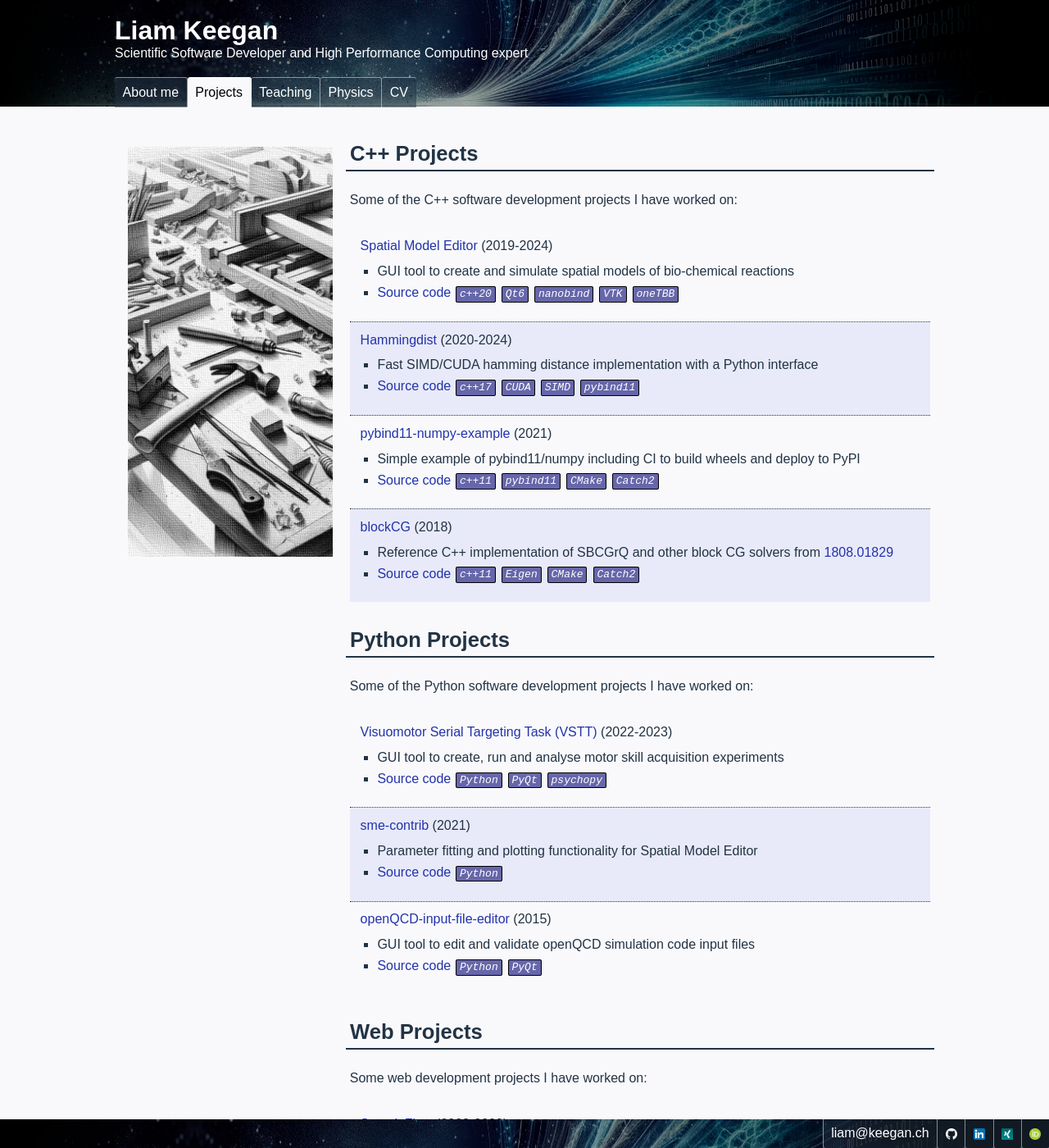
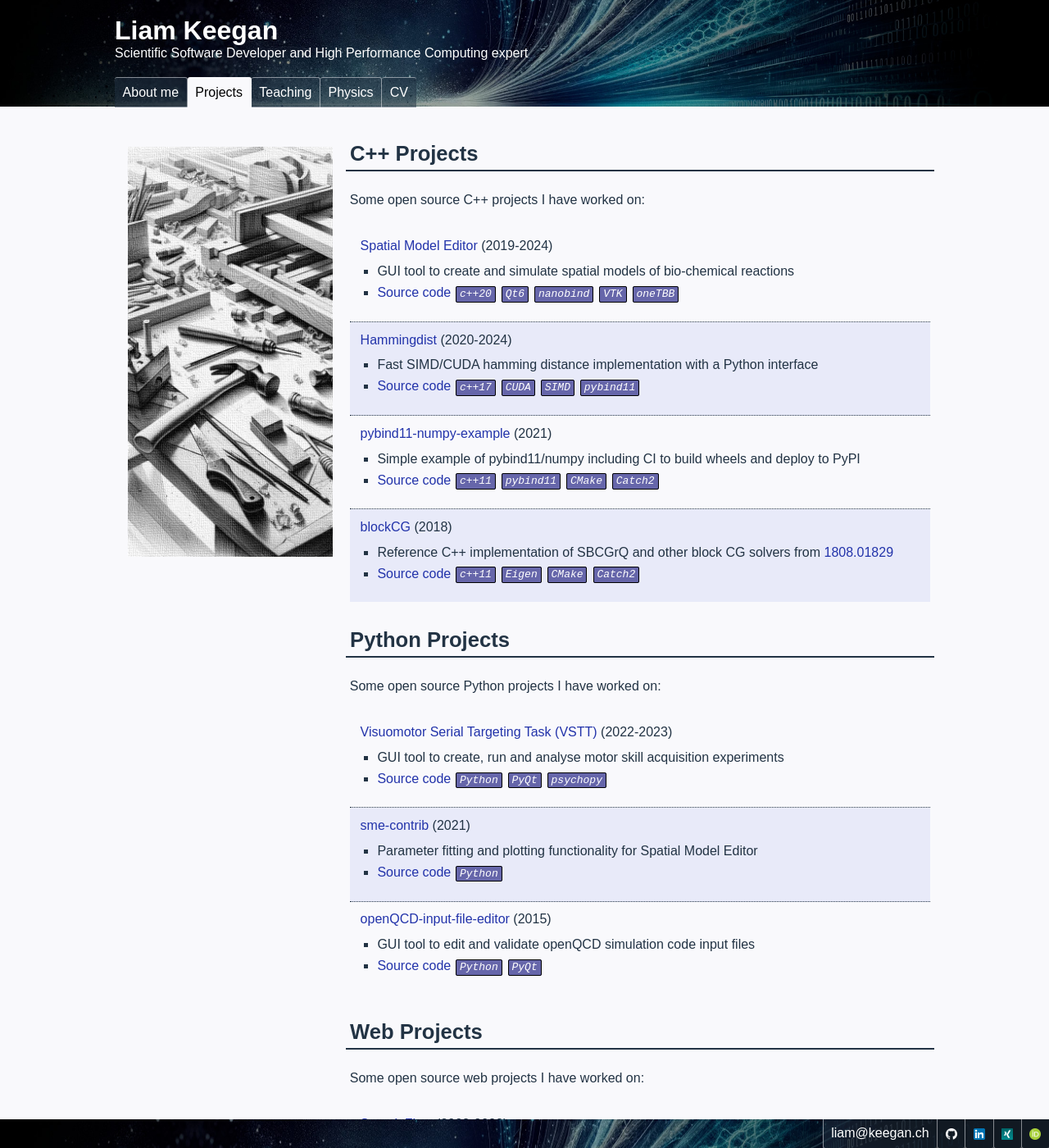
Before and after one commit to lkeegan/lkeegan.github.io, a Jekyll site: the page built from projects.md, in a window 1280 px wide and 1400 px high. Shown: the whole window at 82% size. Built offline with Jekyll 4.4.1, drawn with Linux system fonts in a browser that asks for light colours.

Commit message:
add open source to project desc

```diff
--- a/_data/projects.yml
+++ b/_data/projects.yml
@@ -1,5 +1,5 @@
 - title: C++ Projects
-  description: 'Some of the C++ software development projects I have worked on'
+  description: 'Some open source C++ projects I have worked on'
   items:
     - year: 2019-2024
       title: Spatial Model Editor
@@ -47,7 +47,7 @@
       code: https://github.com/lkeegan/blockCG
 
 - title: Python Projects
-  description: 'Some of the Python software development projects I have worked on'
+  description: 'Some open source Python projects I have worked on'
   items:
     - year: 2022-2023
       title: Visuomotor Serial Targeting Task (VSTT)
@@ -77,7 +77,7 @@
       code: https://github.com/lkeegan/openQCD-input-file-editor
 
 - title: Web Projects
-  description: 'Some web development projects I have worked on'
+  description: 'Some open source web projects I have worked on'
   items:
     - year: 2022-2023
       title: SampleFlow
```
Also changed, not shown: .pre-commit-config.yaml.
